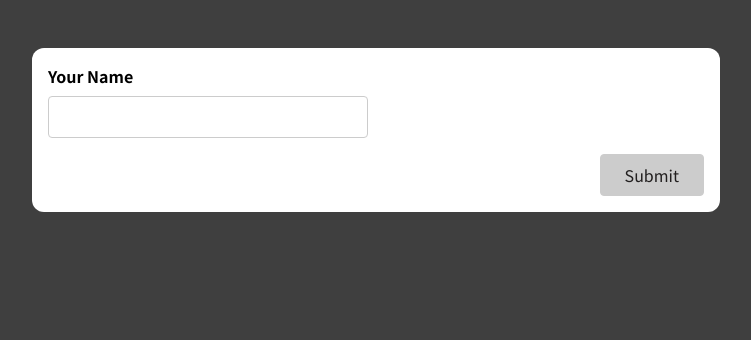
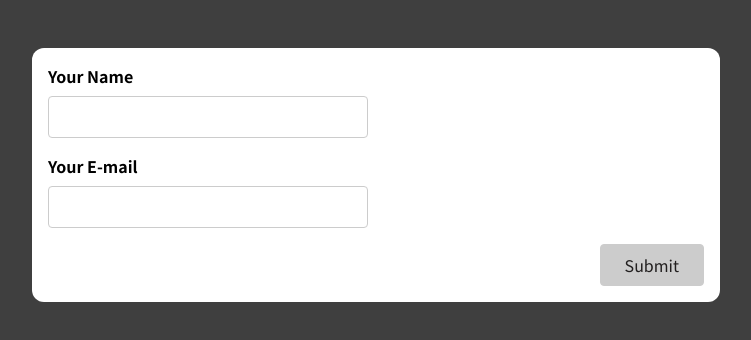
Before and after one commit to hakanurtimur/working-with-forms-userInput, a React (Create React App) app: page / in a window 1280 px wide. Shown: the top 340 px of the page, without its empty margins (264-1015 px from the left). Built offline with nearby package versions, Linux system fonts and the light colour scheme.

Commit message:
Adding email input and validation

```diff
--- a/src/components/SimpleInput.js
+++ b/src/components/SimpleInput.js
@@ -3,15 +3,21 @@ import React, { useState } from "react";
 const SimpleInput = (props) => {
   const [enteredName, setEnteredName] = useState("");
   const [inputTouched, setInputTouched] = useState(false);
+  const [enteredEmail, setEnteredEmail] = useState("");
+  const [emailTouched, setEmailTouched] = useState(false);
+
+  var mailFormat = /^\w+([.-]?\w+)*@\w+([.-]?\w+)*(\.\w{2,3})+$/; //email-validation
+
+  const enteredEmailIsValid = enteredEmail.match(mailFormat);
+  const emailIsInvalid = !enteredEmailIsValid && emailTouched;
 
   const enteredNameIsValid = enteredName.trim() !== "";
 
-  let inputIsInValid = !enteredNameIsValid && inputTouched;
-
+  const inputIsInValid = !enteredNameIsValid && inputTouched;
 
   let formIsValid = false;
 
-  if(enteredNameIsValid) {
+  if (enteredNameIsValid && enteredEmailIsValid) { //updated form validation
     formIsValid = true;
   }
 
@@ -24,25 +30,41 @@ const SimpleInput = (props) => {
     console.log(enteredNameIsValid);
   };
 
+  const emailBlurHandler = (event) => {
+    setEmailTouched(true);
+  };
+
+  const enteredEmailHandler = (event) => {
+    setEnteredEmail(event.target.value);
+  };
+
   const submitFormHandler = (event) => {
     event.preventDefault();
 
     setInputTouched(true);
+    setEmailTouched(true);
     if (!enteredNameIsValid) {
       return;
     }
     console.log(enteredName);
+    console.log(enteredEmail)
     setEnteredName("");
     setInputTouched(false);
+    setEnteredEmail("");
+    setEmailTouched(false);
   };
 
-  const formValidation = `${
+  const formValidationName = `${
     inputIsInValid ? "invalid input form-control" : "form-control"
+  }`;
+
+  const formValidationEmail = `${
+    emailIsInvalid ? "invalid input form-control" : "form-control"
   }`;
 
   return (
     <form onSubmit={submitFormHandler}>
-      <div className={formValidation}>
+      <div className={formValidationName}>
         <label htmlFor="name">Your Name</label>
         <input
           type="text"
@@ -53,6 +75,18 @@ const SimpleInput = (props) => {
         />
         {inputIsInValid && <p className="error-text">Name is not valid!</p>}
       </div>
+      <div className={formValidationEmail}> {/* new email div */}
+        <label htmlFor="e-mail">Your E-mail</label>
+        <input
+          type="text"
+          id="e-mail"
+          onChange={enteredEmailHandler}
+          onBlur={emailBlurHandler}
+          value={enteredEmail}
+        />
+        {emailIsInvalid && <p className="error-text">E-mail is not valid!</p>}
+      </div>
+
       <div className="form-actions">
         <button disabled={!formIsValid}>Submit</button>
       </div>
```
